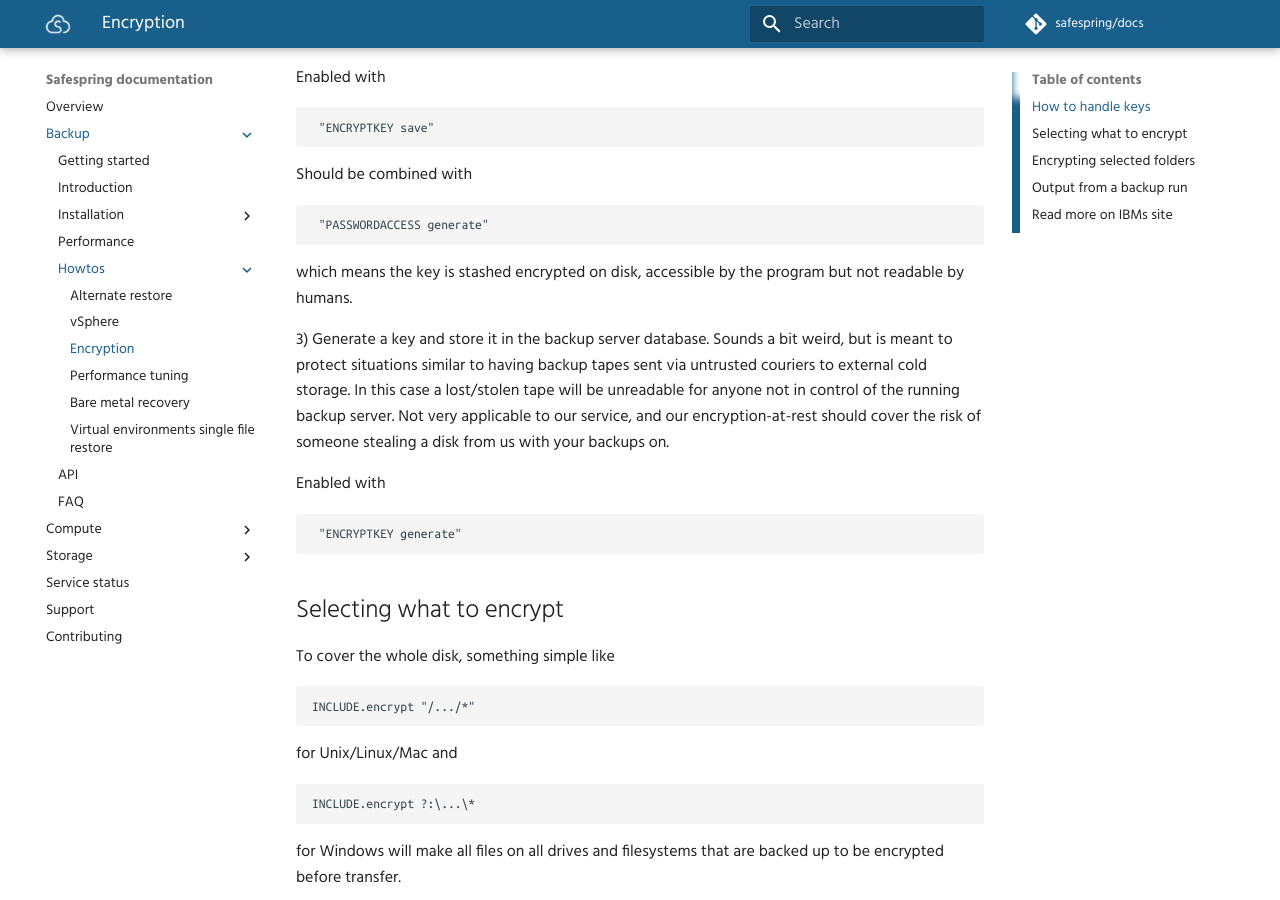
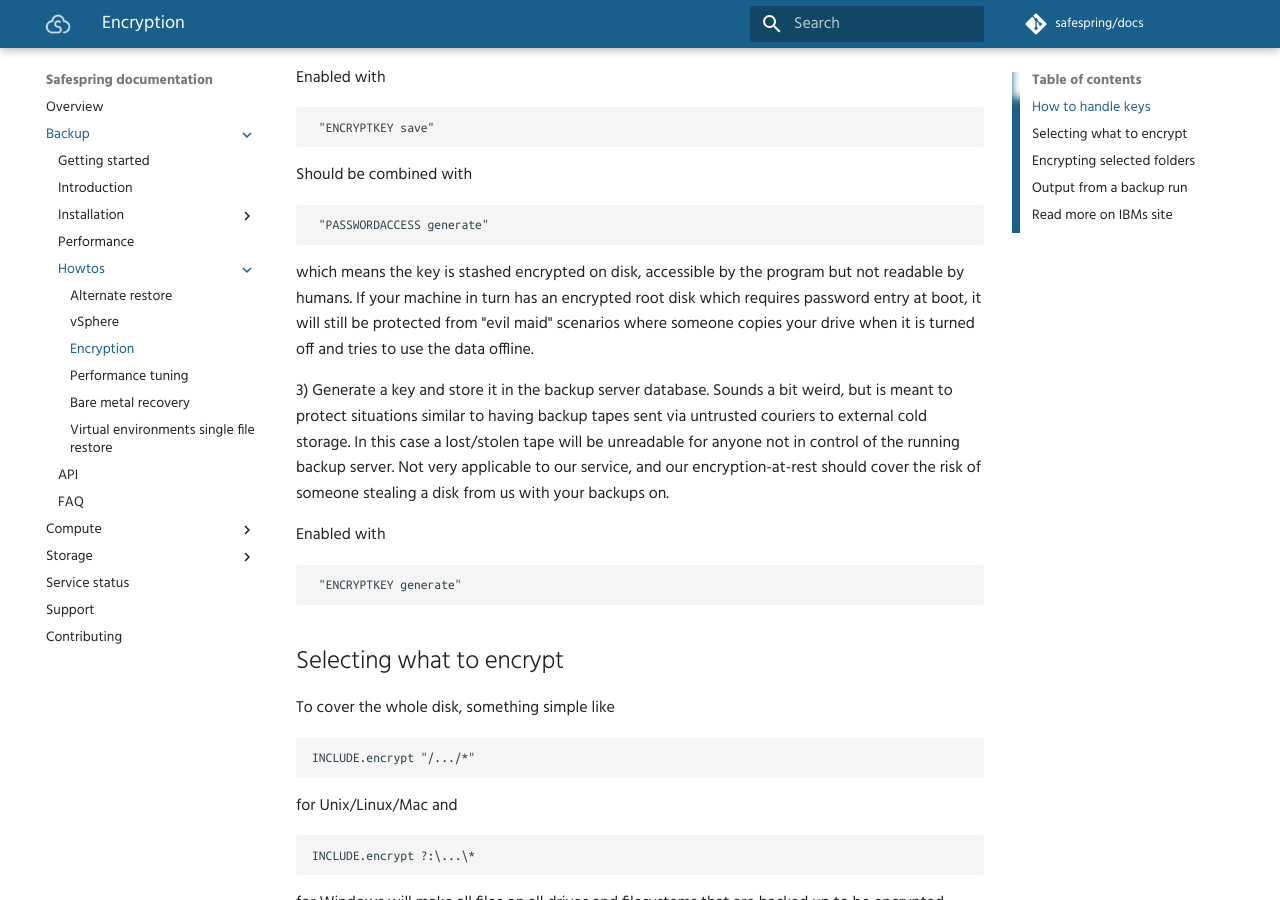
Before and after one commit to safespring/docs, an MkDocs documentation site: the page built from content/backup/howto/encrypted.md, in a window 1280 px wide and 900 px high, scrolled down 1394 px. Built offline with MkDocs 1.6.1 and Material for MkDocs 9.7.7, drawn with Linux system fonts in a browser that asks for light colours; comment, search, counter and statistics services are not loaded; old or Windows-style settings are respelled for this version of MkDocs.

Commit message:
more verbosity on stashed key usefulness

```diff
--- a/content/backup/howto/encrypted.md
+++ b/content/backup/howto/encrypted.md
@@ -71,8 +71,11 @@ if and how to store the encryption key. The choices are:
 
      "PASSWORDACCESS generate"
 
-   which means the key is stashed encrypted on disk, accessible by
-   the program but not readable by humans.
+   which means the key is stashed encrypted on disk, accessible by the
+   program but not readable by humans. If your machine in turn has an
+   encrypted root disk which requires password entry at boot, it will
+   still be protected from "evil maid" scenarios where someone copies
+   your drive when it is turned off and tries to use the data offline.
 
 3) Generate a key and store it in the backup server database.  Sounds
    a bit weird, but is meant to protect situations similar to having
```
